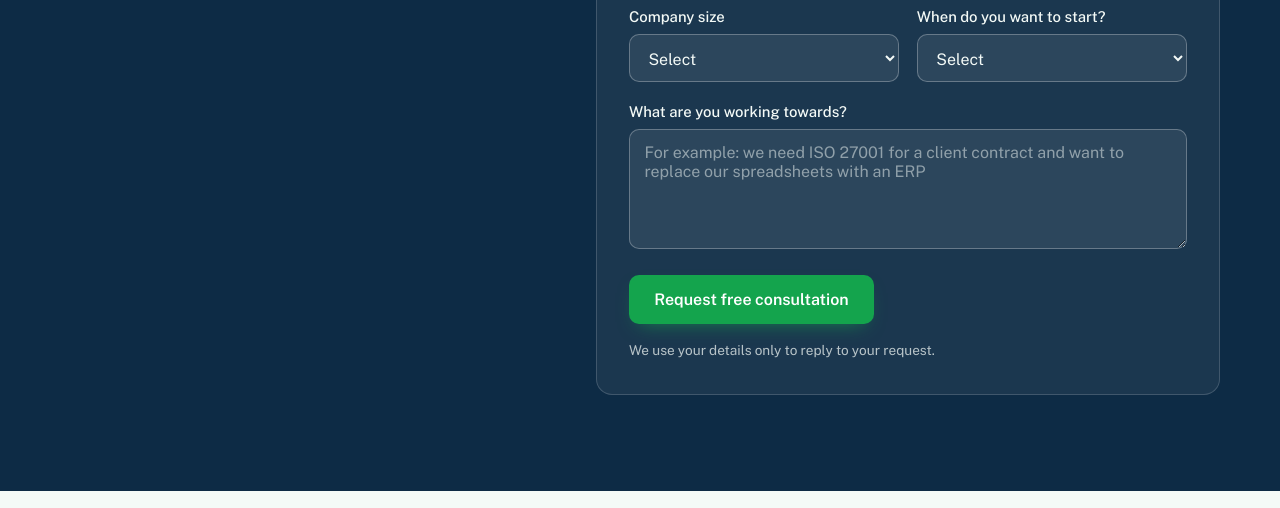
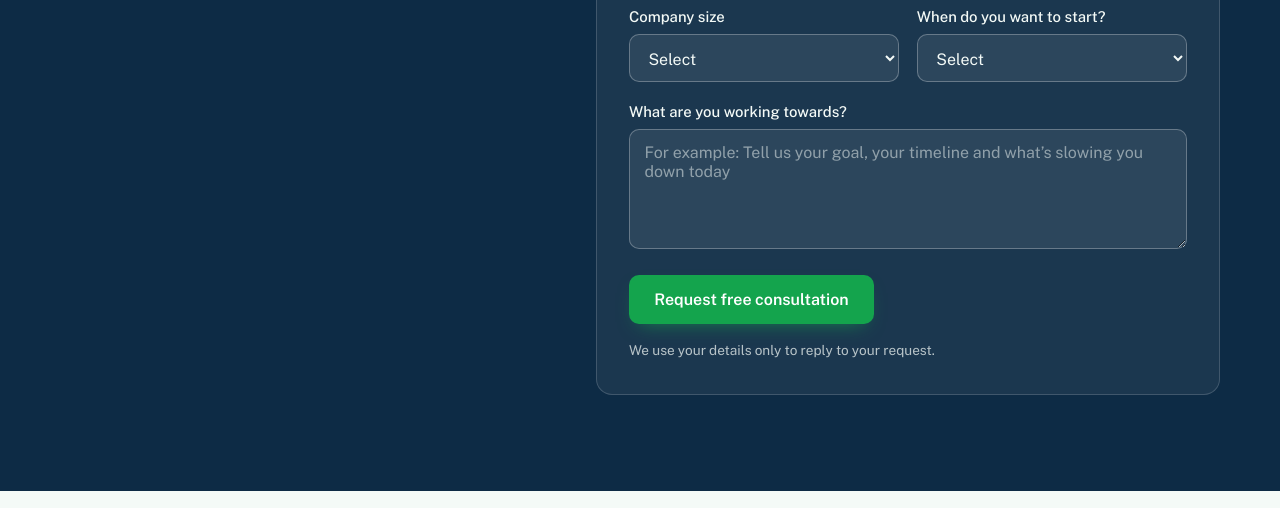
Before and after one commit to paruthiparas02/Govern-Grow, a plain HTML site: page index.html in a window 1280 px wide. Shown: the part 6870-7378 px from the top of the page. Drawn offline with nearby package versions, Linux system fonts and the light colour scheme.

Commit message:
Update index.html

```diff
--- a/index.html
+++ b/index.html
@@ -690,7 +690,7 @@ footer{padding-block:2.75rem 2rem;color:var(--slate);font-size:.92rem}
         </div>
         <div>
           <label for="message">What are you working towards?</label>
-          <textarea id="message" name="message" required placeholder="For example: we need ISO 27001 for a client contract and want to replace our spreadsheets with an ERP"></textarea>
+          <textarea id="message" name="message" required placeholder="For example: Tell us your goal, your timeline and what’s slowing you down today"></textarea>
         </div>
         <div class="form-foot">
           <button type="submit" class="btn btn-primary">Request free consultation</button>
```
